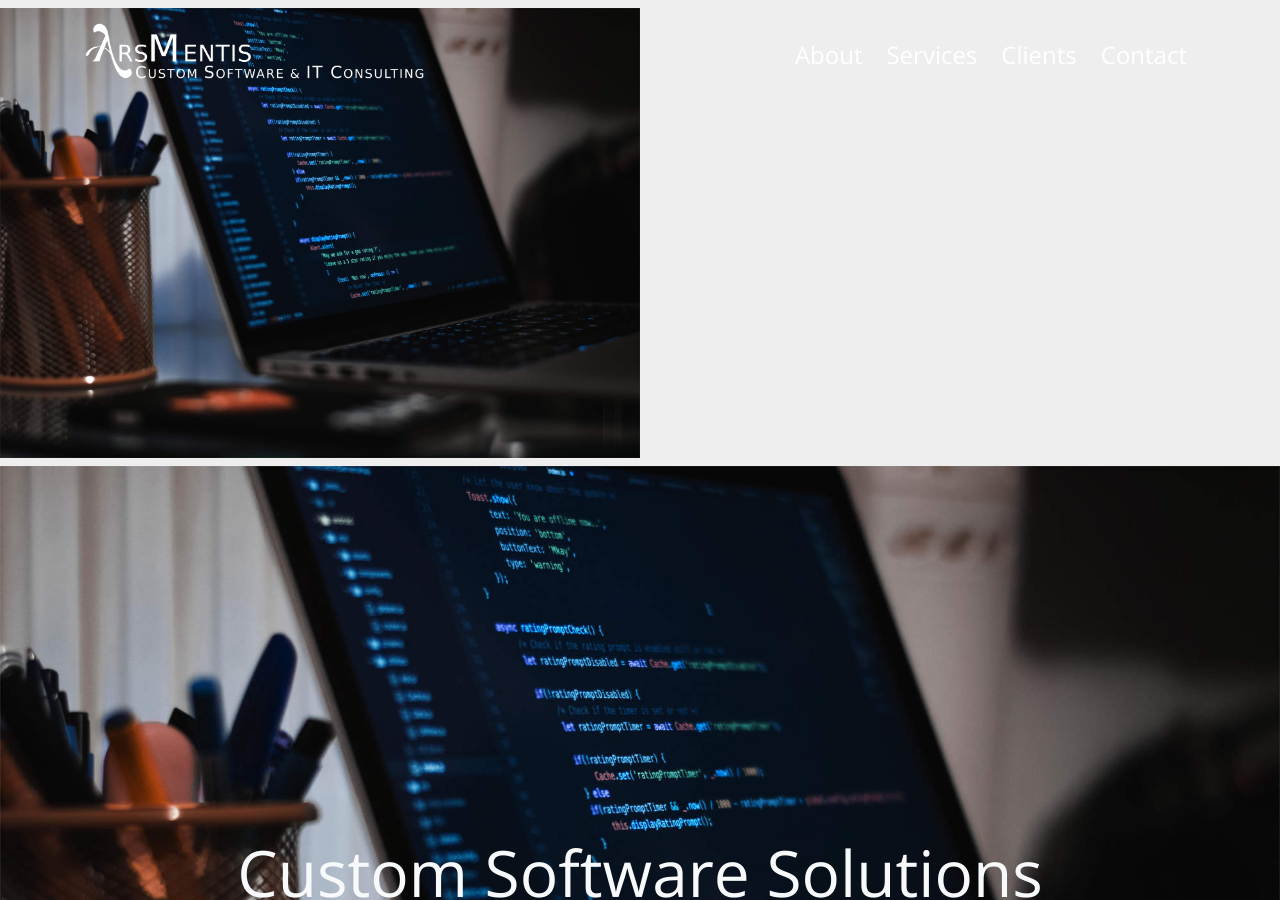
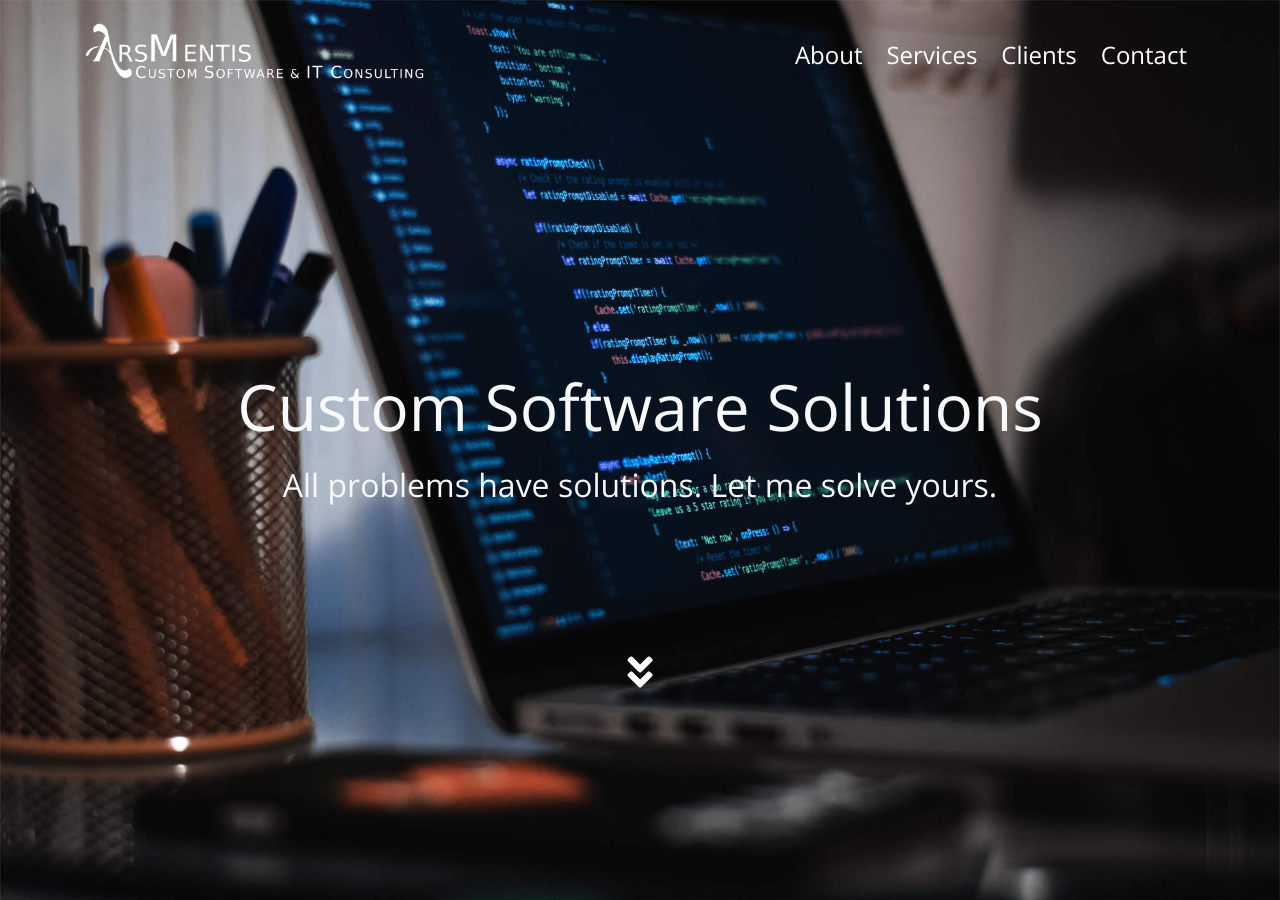
Before and after one commit to arsmentis/arsmentis-site, a Jekyll site: the page built from index.md, in a window 1280 px wide and 900 px high. Built offline with Jekyll 4.4.1, drawn with Linux system fonts in a browser that asks for light colours; some web fonts are replaced.

Commit message:
adds css style to set preload div to display none

```diff
--- a/css/styles.css
+++ b/css/styles.css
@@ -7,6 +7,10 @@
 html {
   height: 100%;
   scroll-behavior: smooth;
+}
+
+div#preload {
+  display: none;
 }
 
 /**
```
